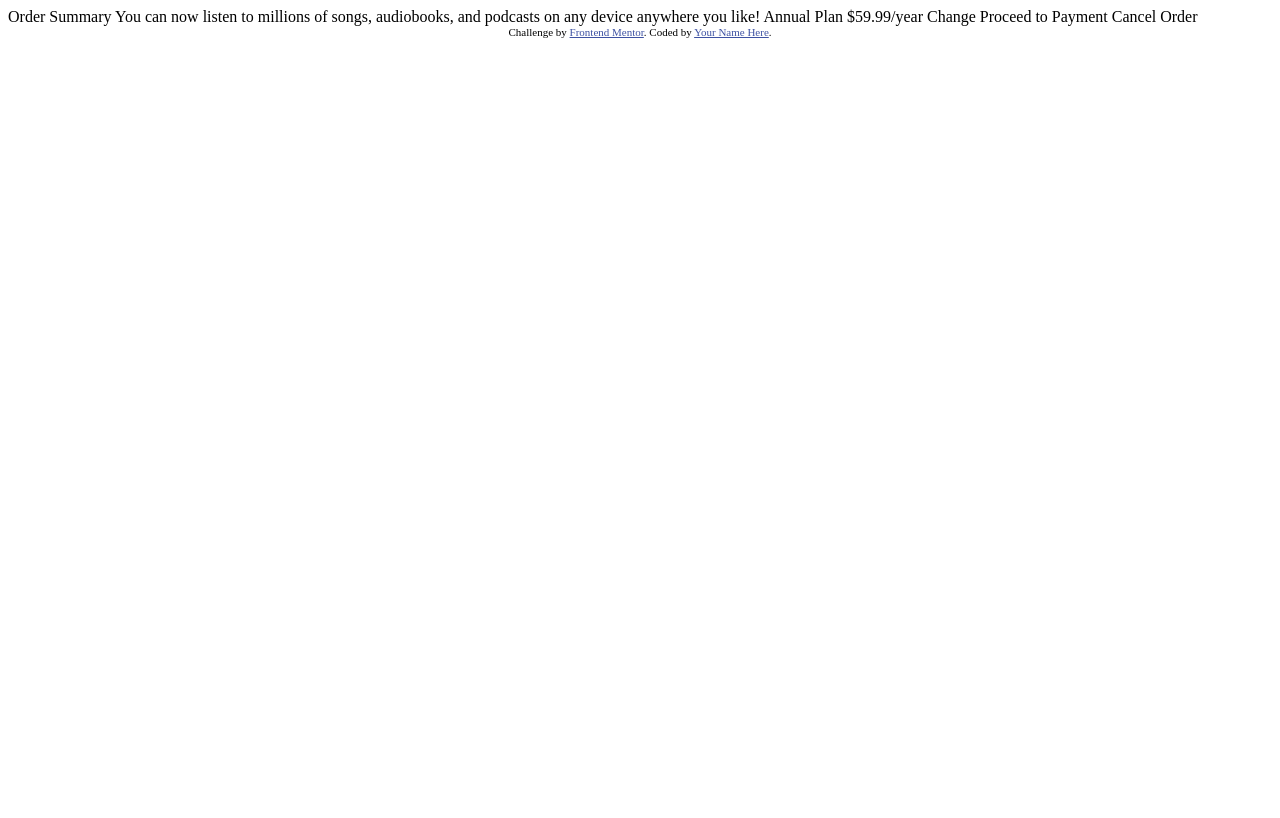
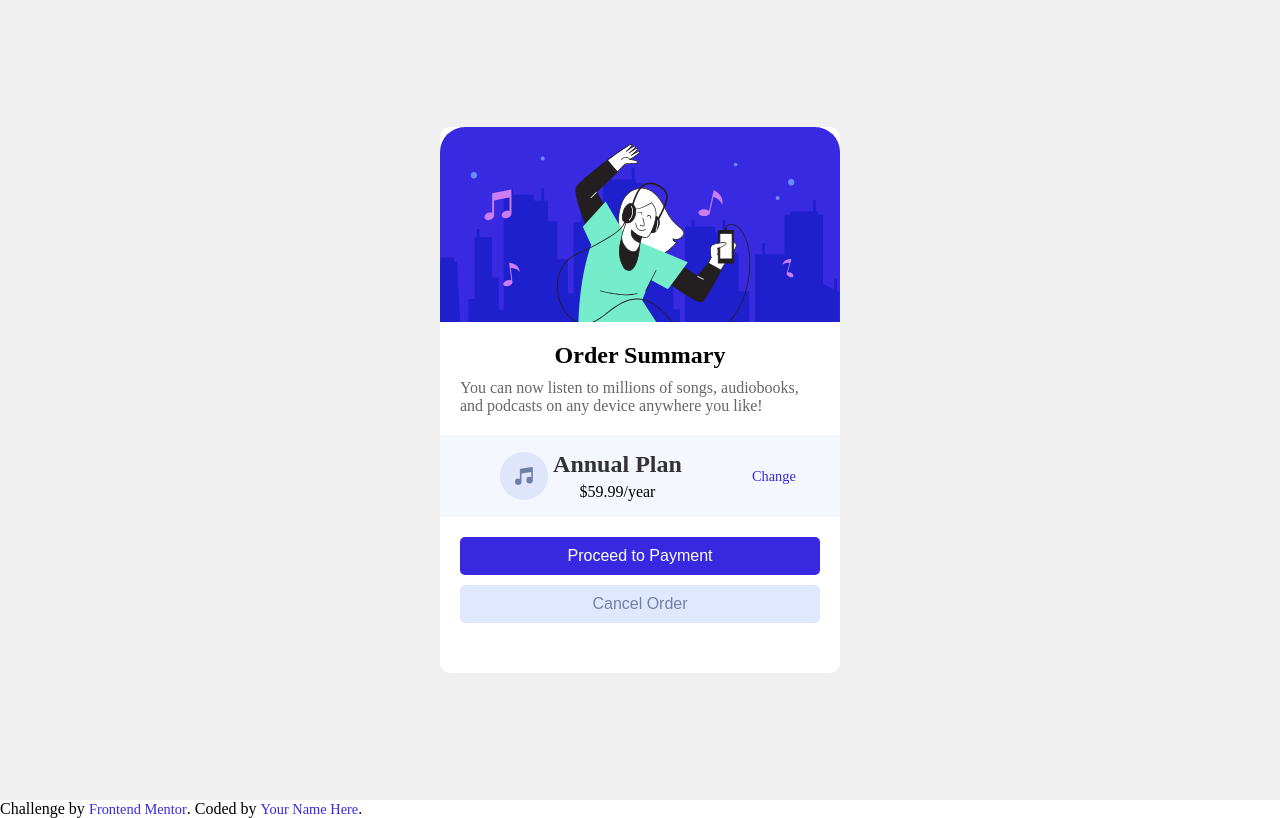
Before and after one commit to pharaohmak/order-summary-component, a plain HTML site: page index.html in a window 1280 px wide. Drawn offline with Linux system fonts and the light colour scheme.

Commit message:
added styling

```diff
--- a/index.html
+++ b/index.html
@@ -1,37 +1,50 @@
 <!DOCTYPE html>
 <html lang="en">
+
 <head>
   <meta charset="UTF-8">
-  <meta name="viewport" content="width=device-width, initial-scale=1.0"> <!-- displays site properly based on user's device -->
+  <meta name="viewport" content="width=device-width, initial-scale=1.0">
+  <!-- displays site properly based on user's device -->
 
   <link rel="icon" type="image/png" sizes="32x32" href="./images/favicon-32x32.png">
 
   <title>Frontend Mentor | Order summary card</title>
+  <link rel="stylesheet" href="styles.css">
+</head>
 
-  <!-- Feel free to remove these styles or customise in your own stylesheet 👍 -->
-  <style>
-    .attribution { font-size: 11px; text-align: center; }
-    .attribution a { color: hsl(228, 45%, 44%); }
-  </style>
-</head>
 <body>
-
-  Order Summary
-
-  You can now listen to millions of songs, audiobooks, and podcasts on any
-  device anywhere you like!
-
-  Annual Plan
-  $59.99/year
-
-  Change
-
-  Proceed to Payment
-  Cancel Order
-
+  <main>
+    <div class="card-container">
+      <div class="card">
+        <div class="hero">
+          <img src="./images/illustration-hero.svg" alt="">
+        </div>
+        <section class="info-container">
+          <h1>Order Summary</h1>
+          <p>You can now listen to millions of songs, audiobooks, and podcasts on any device anywhere you like!</p>
+        </section>
+        <section class="plan-container">
+          <div class="plan-info--container">
+            <img src="./images/icon-music.svg" alt="music icon">
+            <div class="plan-info">
+              <h2>Annual Plan</h2>
+              <p>$59.99/year</p>
+            </div>
+          </div>
+          <a href="#">Change</a>
+        </section>
+        <section class="button-container">
+          <button class="btn-1">Proceed to Payment</button>
+          <button class="btn-2">Cancel Order</button>
+        </section>
+      </div>
+    </div>
+  </main>
   <div class="attribution">
     Challenge by <a href="https://www.frontendmentor.io?ref=challenge" target="_blank">Frontend Mentor</a>.
     Coded by <a href="#">Your Name Here</a>.
   </div>
+
 </body>
+
 </html>
--- /dev/null
+++ b/styles.css
@@ -0,0 +1,138 @@
+* {
+    margin: 0;
+    padding: 0;
+    box-sizing: border-box;
+}
+
+main {
+    display: flex;
+    flex-direction: column;
+    align-items: center;
+    justify-content: center;
+    height: 100vh;
+    background-color: #f0f0f0;
+}
+
+.card-container {
+    display: flex;
+    gap: 20px;
+    width: 100%;
+    max-width: 400px;
+}
+
+.card {
+    background-color: #fff;
+    border-radius: 10px;
+    display: flex;
+    flex-direction: column;
+    align-items: center;
+    justify-content: center;
+
+}
+
+.info-container {
+    display: flex;
+    flex-direction: column;
+    align-items: center;
+    justify-content: center;
+    gap: 10px;
+    padding: 20px;
+}
+
+.info-container p {
+    color: #666;
+    font-size: 1rem;
+}
+
+.plan-container {
+    display: flex;
+    align-items: center;
+    justify-content: space-evenly;
+    gap: 10px;
+    width: 100%;
+    background-color: hsl(225, 100%, 98%);
+}
+
+.plan-container div {
+    display: flex;
+
+    align-items: center;
+    justify-content: center;
+    gap: 5px;
+}
+
+.plan-container img {
+    padding: 0 px;
+}
+
+.plan-info {
+    display: flex;
+    flex-direction: column;
+    align-items: center;
+    justify-content: center;
+}
+
+.plan-info--container {
+    display: flex;
+    align-items: center;
+    justify-content: center;
+    gap: 5px;
+    margin: 1rem;
+}
+
+.hero {
+    display: flex;
+    flex-direction: column;
+    align-items: center;
+    justify-content: center;
+    gap: 20px;
+    width: 100%;
+}
+
+.hero img {
+    width: 100%;
+    height: 100%;
+    border-top-left-radius: 25px;
+    border-top-right-radius: 25px;
+}
+
+.button-container {
+    display: flex;
+    align-items: center;
+    justify-content: center;
+    flex-direction: column;
+    gap: 10px;
+    width: 100%;
+    padding: 20px;
+}
+
+.btn-1 {
+    background-color: hsl(245, 75%, 52%);
+}
+
+.btn-2 {
+    background-color: hsl(225, 100%, 94%);
+    color: hsl(224, 23%, 55%);
+    margin-bottom: 30px;
+}
+
+button {
+    padding: 10px 20px;
+    border: none;
+    border-radius: 5px;
+    color: #fff;
+    cursor: pointer;
+    font-size: 1rem;
+    width: 100%;
+}
+
+a {
+    text-decoration: none;
+    color: hsl(245, 75%, 52%);
+    font-size: 0.9rem;
+}
+
+h2 {
+    color: #333;
+    font-size: 1.5rem;
+}
```
